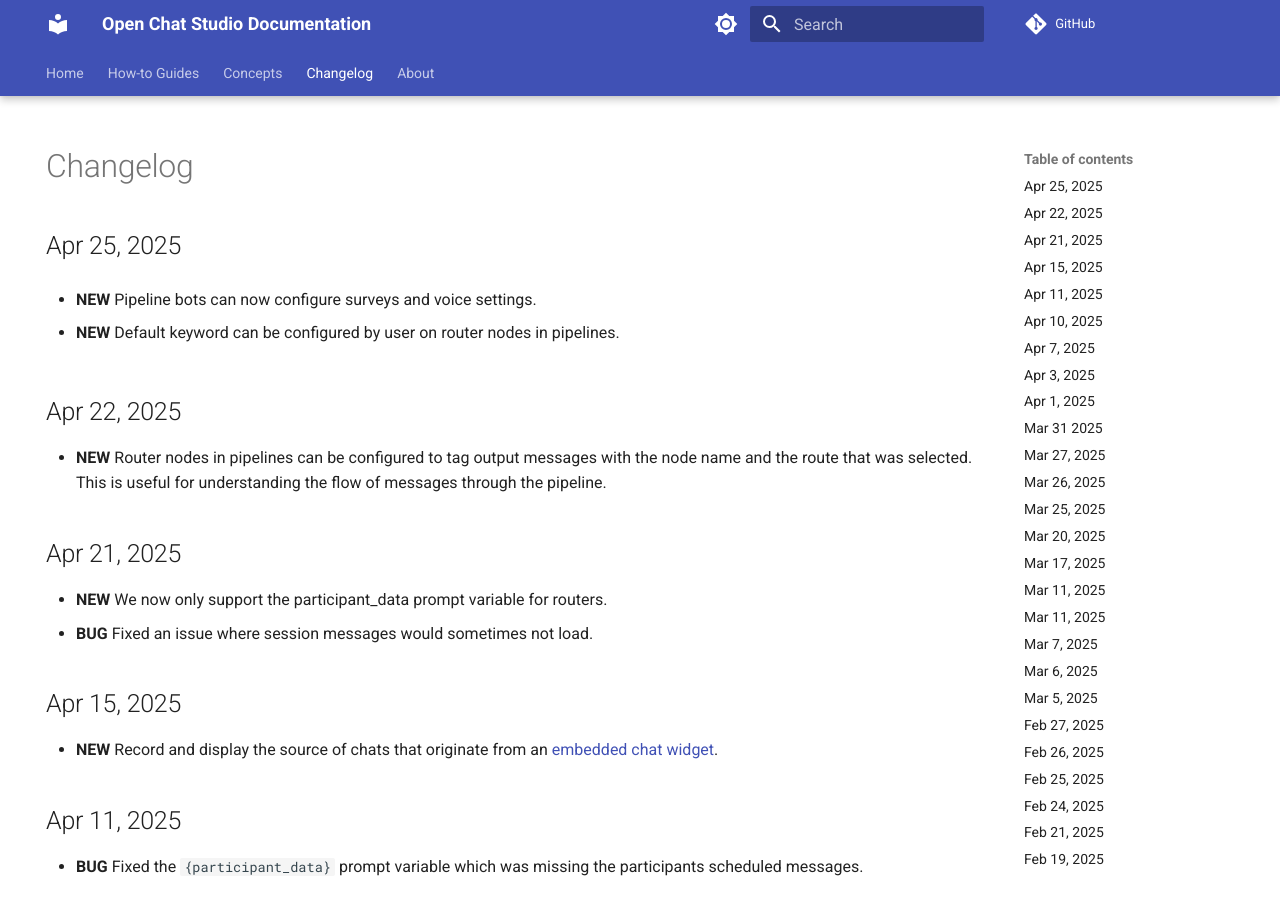
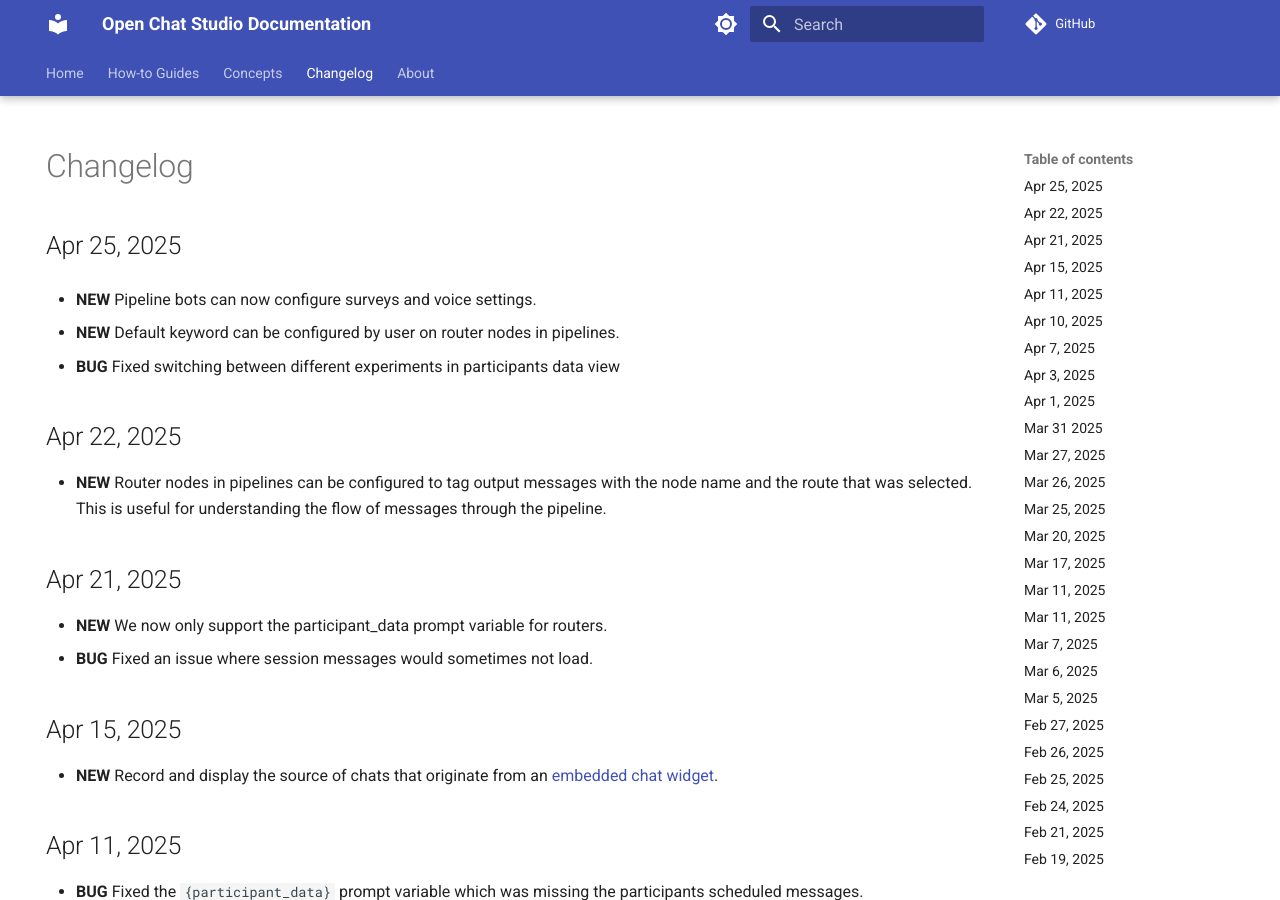
Before and after one commit to dimagi/open-chat-studio-docs, an MkDocs documentation site: the page built from docs/changelog.md, in a window 1280 px wide and 900 px high. Built offline with MkDocs 1.6.1 and Material for MkDocs 9.7.7, drawn with Linux system fonts in a browser that asks for light colours; emoji names are drawn with the system emoji font; a script that is not in the unit is left out; comment, search, counter and statistics services are not loaded.

Commit message:
update changelog 25th april

```diff
--- a/docs/changelog.md
+++ b/docs/changelog.md
@@ -9,6 +9,7 @@
 * **NEW** Pipeline bots can now configure surveys and voice settings.
 
 * **NEW** Default keyword can be configured by user on router nodes in pipelines.
+* **BUG** Fixed switching between different experiments in participants data view
 
 ## Apr 22, 2025
 * **NEW** Router nodes in pipelines can be configured to tag output messages with the node name and the route that was selected. This is useful for understanding the flow of messages through the pipeline.
```
